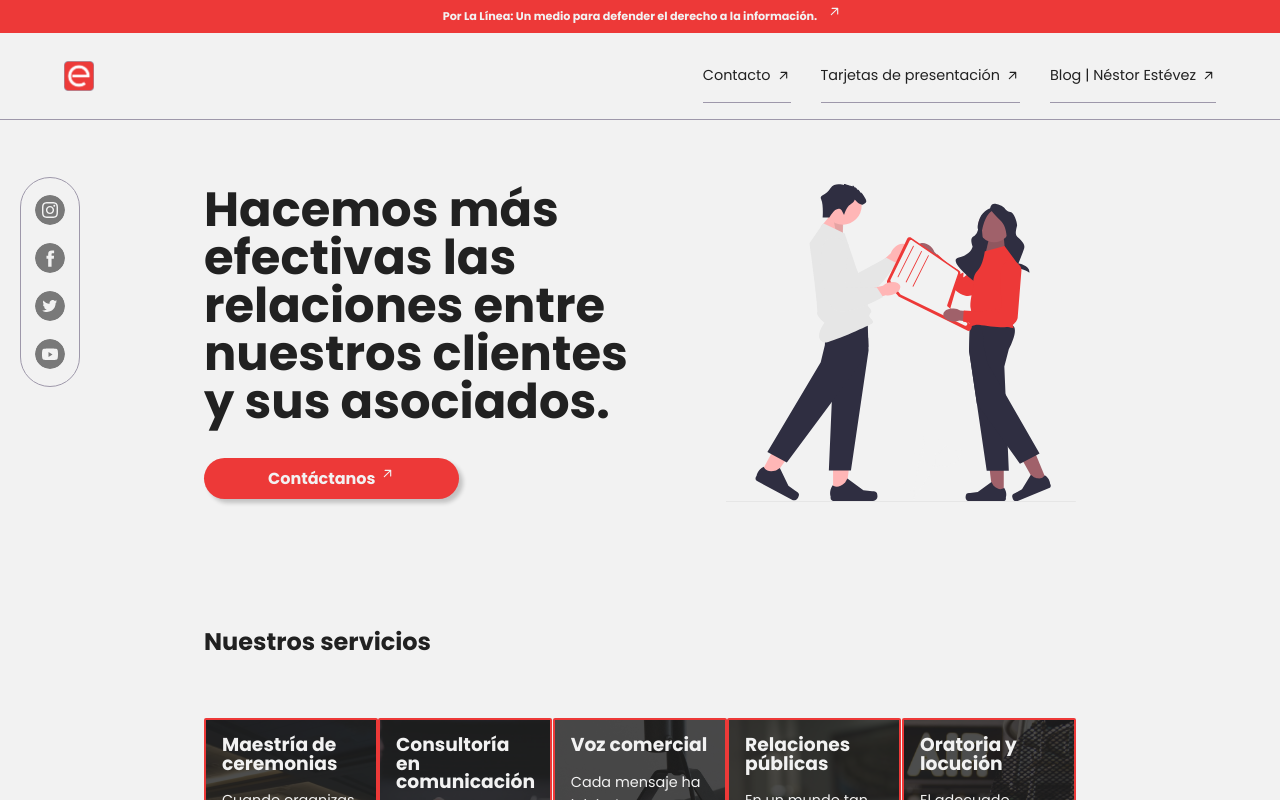
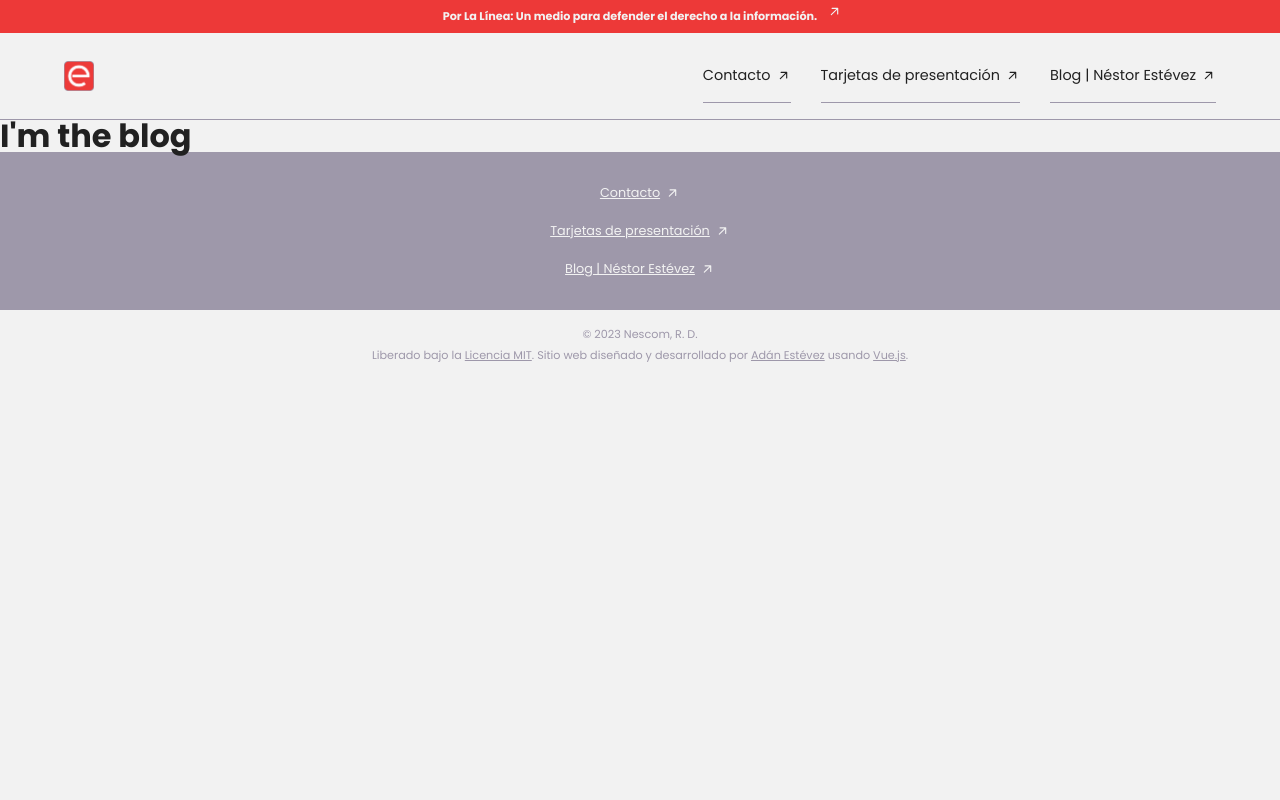
Before and after one commit to rafacovez/nescom, a Vue app: page /blog in a window 1280 px wide. Shown: the top 800 px of the page. Built offline with nearby package versions, Linux system fonts and the light colour scheme; no server answers.

Commit message:
Set up routing for website
- added: vue-router dependency
- modified: previous routing set up on `main.js`
- added: `/views` folder
- added: catch-all route for not found pages
- deleted: `PrimaryLayout.vue` layout and moved its content to `App.vue` for it to serve its purpose

```diff
--- a/package.json
+++ b/package.json
@@ -13,7 +13,8 @@
     "emailjs-com": "^3.2.0",
     "firebase": "^9.23.0",
     "vue": "^3.2.13",
-    "vue-lazyload": "^3.0.0"
+    "vue-lazyload": "^3.0.0",
+    "vue-router": "^4.2.4"
   },
   "devDependencies": {
     "@babel/core": "^7.12.16",
--- a/public/index.html
+++ b/public/index.html
@@ -1,4 +1,4 @@
-<!DOCTYPE html>
+<!doctype html>
 <html lang="es">
   <head>
     <meta charset="utf-8" />
--- a/src/App.vue
+++ b/src/App.vue
@@ -1,14 +1,22 @@
 <template>
-  <HomePage />
+  <HeaderSection />
+  <main>
+    <slot>
+      <router-view></router-view>
+    </slot>
+  </main>
+  <FooterSection />
 </template>
 
 <script>
-import HomePage from "@/views/HomePage.vue";
+import HeaderSection from "@/components/HeaderSection.vue";
+import FooterSection from "@/components/FooterSection.vue";
 
 export default {
   name: "App",
   components: {
-    HomePage,
+    HeaderSection,
+    FooterSection,
   },
 };
 </script>
--- a/src/components/NavSection.vue
+++ b/src/components/NavSection.vue
@@ -64,6 +64,10 @@ export default {
 </script>
 
 <style>
+.nav > .nav__list > .nav__item {
+  cursor: pointer;
+}
+
 .header > .nav {
   background-color: var(--white);
   color: var(--black);
--- a/src/layouts/PrimaryLayout.vue
+++ /dev/null
@@ -1,20 +0,0 @@
-<template>
-  <HeaderSection />
-  <main>
-    <slot></slot>
-  </main>
-  <FooterSection />
-</template>
-
-<script>
-import HeaderSection from "../components/HeaderSection.vue";
-import FooterSection from "../components/FooterSection.vue";
-
-export default {
-  name: "PrimaryLayout",
-  components: {
-    HeaderSection,
-    FooterSection,
-  },
-};
-</script>
--- a/src/main.js
+++ b/src/main.js
@@ -1,29 +1,34 @@
 import { createApp } from "vue";
-import { createRouter, createWebHistory } from "vue-router";
 import App from "./App.vue";
 import VueLazyload from "vue-lazyload";
-import NotFoundPage from "@/views/NotFoundPage.vue";
-import HomePage from "@/views/HomePage.vue";
-import ContactPage from "@/views/ContactPage.vue";
-
-const NotFound = { template: NotFoundPage };
-const Home = { template: HomePage };
-const Contact = { template: ContactPage };
+import { createRouter, createWebHistory } from "vue-router";
 
 const routes = [
-  { path: "/", name: "Home", component: Home },
-  { path: "/contact", name: "Contact", component: Contact },
-  { path: "/:pathMatch(.*)*", name: "NotFound", component: NotFound },
+  {
+    path: "/blog",
+    name: "BlogPage",
+    component: () => import("@/views/BlogPage.vue"),
+  },
+  {
+    path: "/",
+    name: "HomePage",
+    component: () => import("@/views/HomePage.vue"),
+  },
+  {
+    path: "/:catchAll(.*)", // Matches any route that hasn't been matched by other routes
+    name: "NotFoundPage",
+    component: () => import("@/views/NotFoundPage.vue"),
+  },
 ];
 
-const router = createRouter({
+const routers = createRouter({
   history: createWebHistory(),
   routes,
 });
 
 const app = createApp(App);
 
-app.use(router);
+app.use(routers);
 app.use(VueLazyload);
 
 app.mount("#app");
--- a/src/views/ContactPage.vue
+++ b/src/views/BlogPage.vue
@@ -1,9 +1,9 @@
 <template>
-  <h1>Contacttt</h1>
+  <h1>I'm the blog</h1>
 </template>
 
 <script>
 export default {
-  name: "ContactPage",
+  name: "BlogPage",
 };
 </script>
--- a/src/views/HomePage.vue
+++ b/src/views/HomePage.vue
@@ -1,16 +1,13 @@
 <template>
   <SocialMediaModal />
-  <PrimaryLayout>
-    <LandingSection id="landingSection" />
-    <ServicesSection id="servicesSection" />
-    <PhilosophySection id="philosophySection" />
-    <ClientsSection id="clientsSection" />
-    <ContactSection id="contactSection" />
-  </PrimaryLayout>
+  <LandingSection id="landingSection" />
+  <ServicesSection id="servicesSection" />
+  <PhilosophySection id="philosophySection" />
+  <ClientsSection id="clientsSection" />
+  <ContactSection id="contactSection" />
 </template>
 
 <script>
-import PrimaryLayout from "@/layouts/PrimaryLayout.vue";
 import LandingSection from "@/components/LandingSection.vue";
 import ServicesSection from "@/components/ServicesSection.vue";
 import PhilosophySection from "@/components/PhilosophySection.vue";
@@ -22,7 +19,6 @@ export default {
   name: "HomePage",
   components: {
     SocialMediaModal,
-    PrimaryLayout,
     LandingSection,
     ServicesSection,
     PhilosophySection,
--- a/src/views/NotFoundPage.vue
+++ b/src/views/NotFoundPage.vue
@@ -1,5 +1,5 @@
 <template>
-  <h1>Didn't found it 404</h1>
+  <h1>Not found! that page doesn't exists...</h1>
 </template>
 
 <script>
```
Also changed, not shown: jsconfig.json (+2 -9 lines), 2 other files (tests, documents, lock files or other folders).
